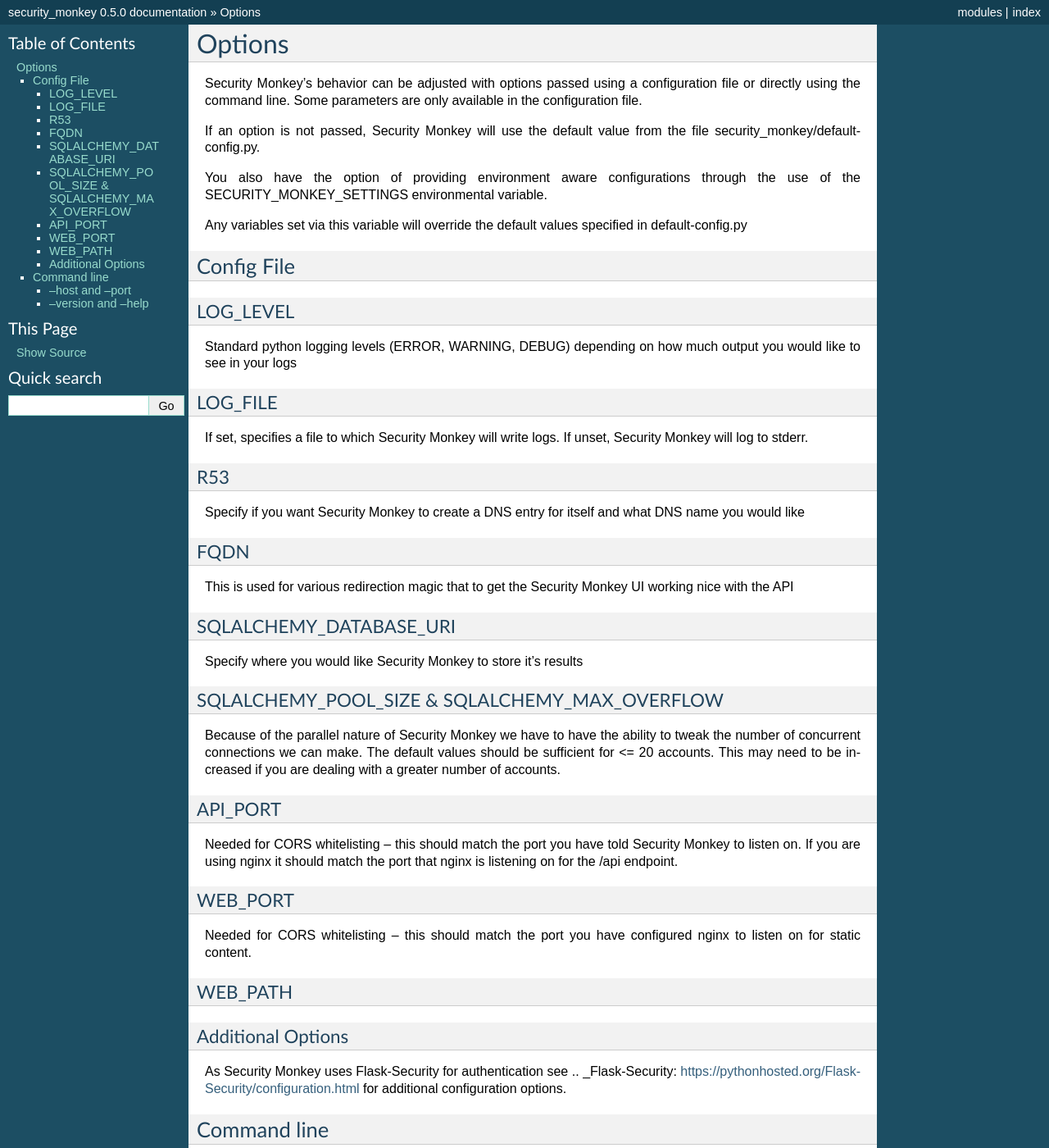
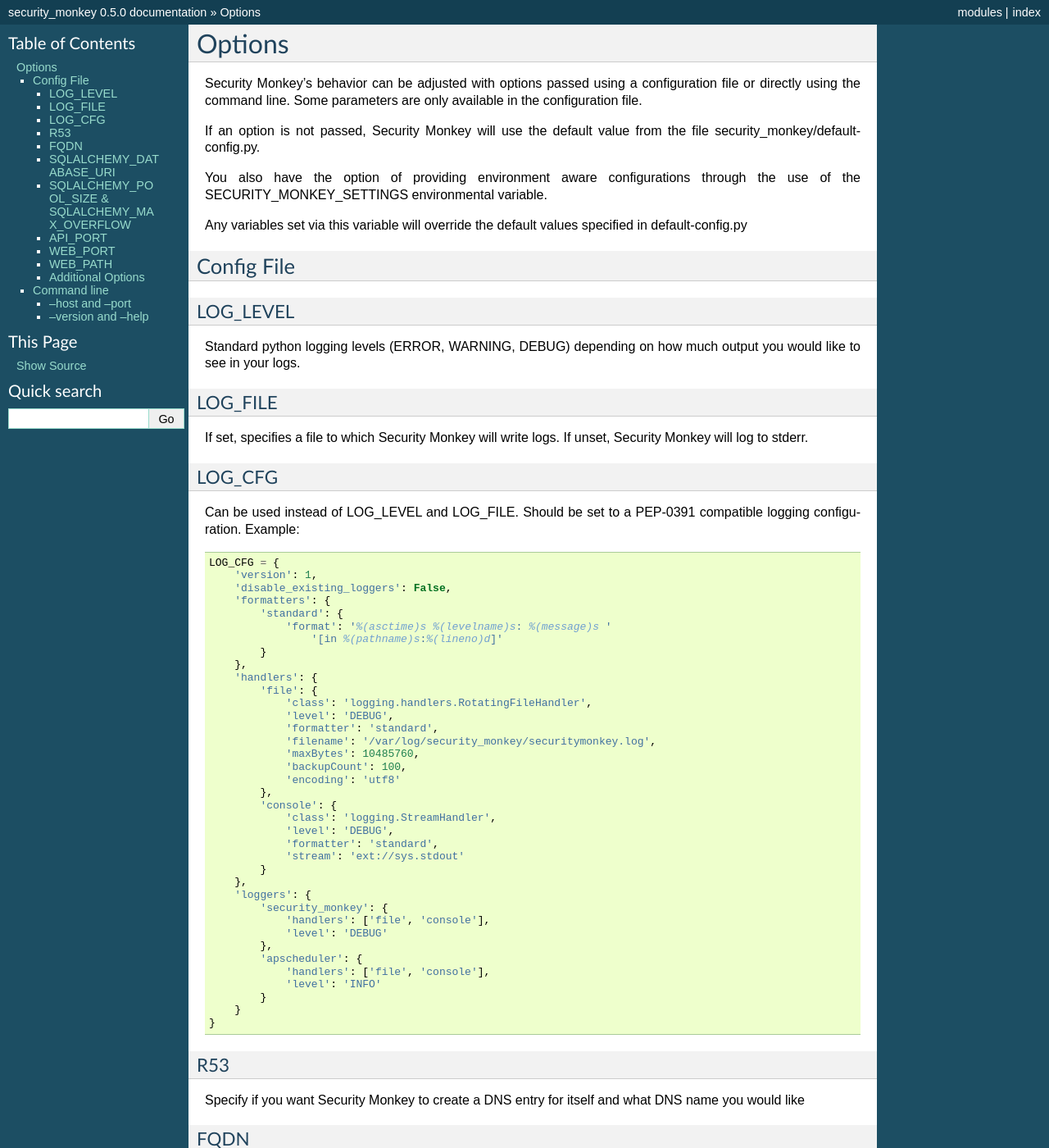
Before and after one commit to Netflix/security_monkey, a Sphinx documentation site: the page built from docs/options.rst, in a window 1280 px wide and 1400 px high. Shown: the whole window at 82% size. Built offline with Sphinx 7.4.7, drawn with Linux system fonts in a browser that asks for light colours; pages that are not in the unit, such as notebooks, are missing from menus.

Commit message:
Some leftover logging updates from #362

```diff
--- a/docs/options.rst
+++ b/docs/options.rst
@@ -21,12 +21,54 @@
 LOG_LEVEL
 ---------
 
-Standard python logging levels (ERROR, WARNING, DEBUG) depending on how much output you would like to see in your logs
+Standard python logging levels (ERROR, WARNING, DEBUG) depending on how much output you would like to see in your logs.
 
 LOG_FILE
 --------
 
 If set, specifies a file to which Security Monkey will write logs. If unset, Security Monkey will log to stderr.
+
+LOG_CFG
+-------
+Can be used instead of LOG_LEVEL and LOG_FILE.  Should be set to a PEP-0391 compatible logging configuration.  Example::
+
+        LOG_CFG = {
+            'version': 1,
+            'disable_existing_loggers': False,
+            'formatters': {
+                'standard': {
+                    'format': '%(asctime)s %(levelname)s: %(message)s '
+                        '[in %(pathname)s:%(lineno)d]'
+                }
+            },
+            'handlers': {
+                'file': {
+                    'class': 'logging.handlers.RotatingFileHandler',
+                    'level': 'DEBUG',
+                    'formatter': 'standard',
+                    'filename': '/var/log/security_monkey/securitymonkey.log',
+                    'maxBytes': 10485760,
+                    'backupCount': 100,
+                    'encoding': 'utf8'
+                },
+                'console': {
+                    'class': 'logging.StreamHandler',
+                    'level': 'DEBUG',
+                    'formatter': 'standard',
+                    'stream': 'ext://sys.stdout'
+                }
+            },
+            'loggers': {
+                'security_monkey': {
+                    'handlers': ['file', 'console'],
+                    'level': 'DEBUG'
+                },
+                'apscheduler': {
+                    'handlers': ['file', 'console'],
+                    'level': 'INFO'
+                }
+            }
+        }
 
 R53
 ---
```
Also changed, not shown: docs/quickstart.rst (+39 -5 lines), security_monkey/__init__.py (+84 -26 lines), 3 other files.
